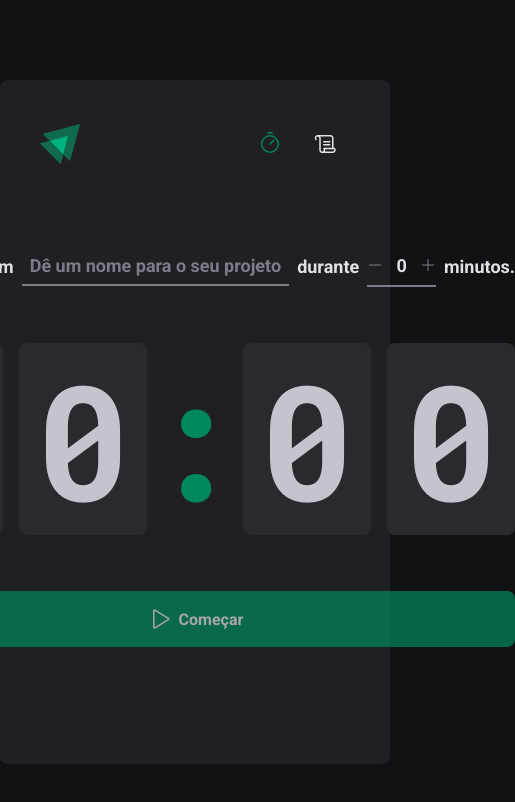
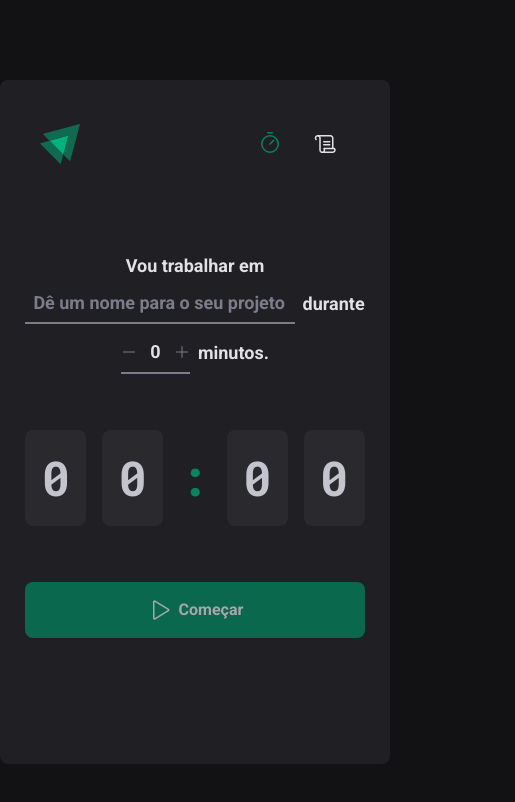
Before and after one commit to palomarodrigs/ignite-timer, a React (Vite) app: page / in a window 390 px wide. Shown: the top 802 px of the page, 515 px wide, since content can reach past the window. Built offline with nearby package versions, Linux system fonts and the light colour scheme.

Commit message:
style: adjust responsive in CountdownContainer and Separator components

```diff
--- a/src/pages/Home/components/Countdown/styles.ts
+++ b/src/pages/Home/components/Countdown/styles.ts
@@ -2,8 +2,8 @@ import styled from 'styled-components'
 
 export const CountdownContainer = styled.div`
   font-family: 'Roboto Mono', monospace;
-  font-size: 10rem;
-  line-height: 8rem;
+  font-size: 3rem;
+  line-height: 2rem;
 
   color: ${(props) => props.theme['gary-100']};
 
@@ -15,15 +15,24 @@ export const CountdownContainer = styled.div`
     padding: 2rem 1rem;
     border-radius: 8px;
   }
+
+  @media (min-width: 768px) {
+    font-size: 10rem;
+    line-height: 8rem;
+  }
 `
 
 export const Separator = styled.div`
   display: flex;
   justify-content: center;
 
-  width: 4rem;
+  width: 2rem;
   padding: 2rem 0;
 
   overflow: hidden;
   color: ${(props) => props.theme['green-500']};
+
+  @media (min-width: 768px) {
+    width: 4rem;
+  }
 `
```
